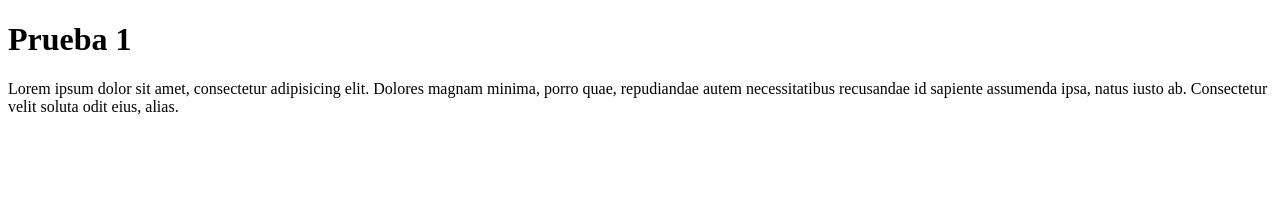
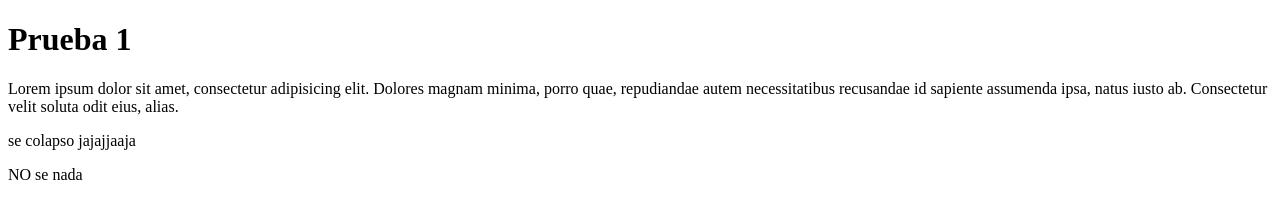
Before and after one commit to stivenbautista1998/Project_Prueba, a plain HTML site: page prueba1.html in a window 1280 px wide. Drawn offline with Linux system fonts and the light colour scheme.

Commit message:
La embarramos =(

```diff
--- a/prueba1.html
+++ b/prueba1.html
@@ -5,6 +5,13 @@
 </head>
 <body>
     <h1>Prueba 1</h1>
+
     <p>Lorem ipsum dolor sit amet, consectetur adipisicing elit. Dolores magnam minima, porro quae, repudiandae autem necessitatibus recusandae id sapiente assumenda ipsa, natus iusto ab. Consectetur velit soluta odit eius, alias.</p>
+
+
+
+    <p>se colapso jajajjaaja</p>
+    <p>NO se nada</p>
+
 </body>
 </html>
```
